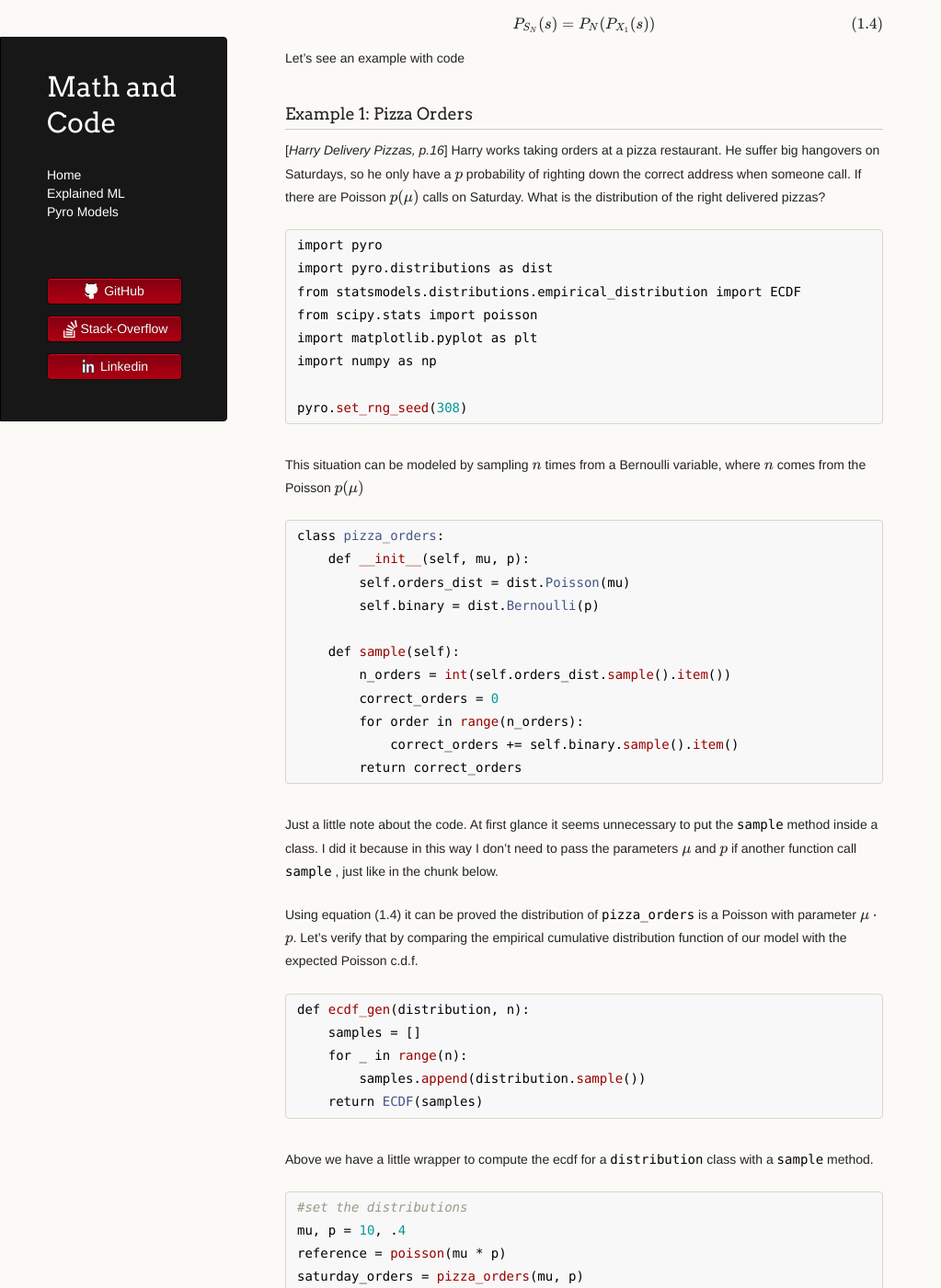
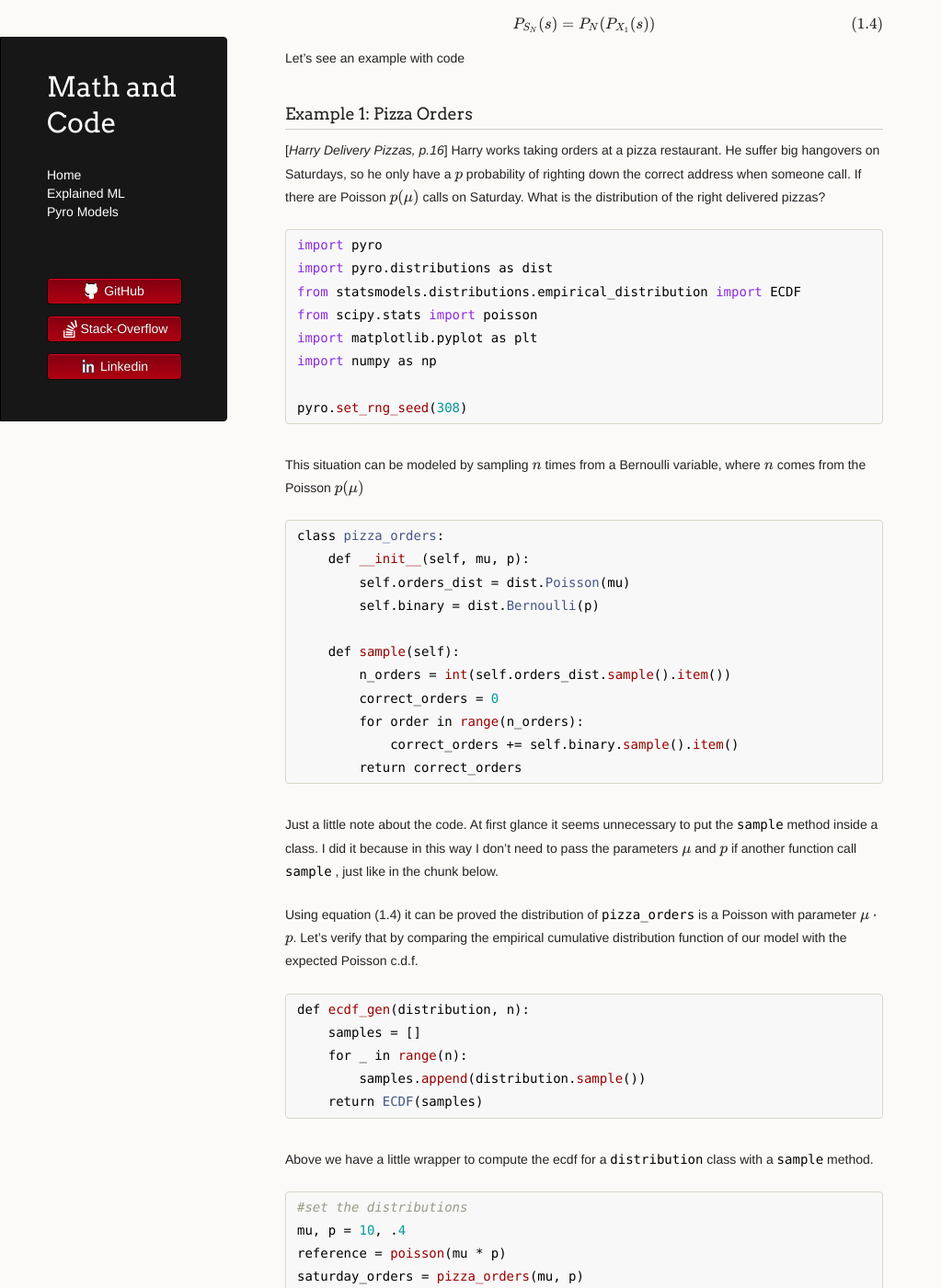
Before and after one commit to LemonPy29/LemonPy29.github.io, a Jekyll site: the page built from pyro-models/basic-examples.md, in a window 1280 px wide and 1400 px high, scrolled down 796 px. Shown: the whole window at 92% size, without its empty margins (0-1023 px from the left). Built offline with Jekyll 4.4.1, drawn with Linux system fonts in a browser that asks for light colours; nearby versions of some CDN libraries; the repository's description, which GitHub fills in, is left out.

Commit message:
Update rouge-github.scss

```diff
--- a/_sass/rouge-github.scss
+++ b/_sass/rouge-github.scss
@@ -58,13 +58,13 @@
   color: #aa0000;
 }
 .highlight .kc {
-  color: #000000;
+  color: #8A2BE2;
 }
 .highlight .kd {
-  color: #000000;
+  color: #8A2BE2;
 }
 .highlight .kn {
-  color: #000000;
+  color: #8A2BE2;
 }
 .highlight .kp {
   color: #000000;
```
